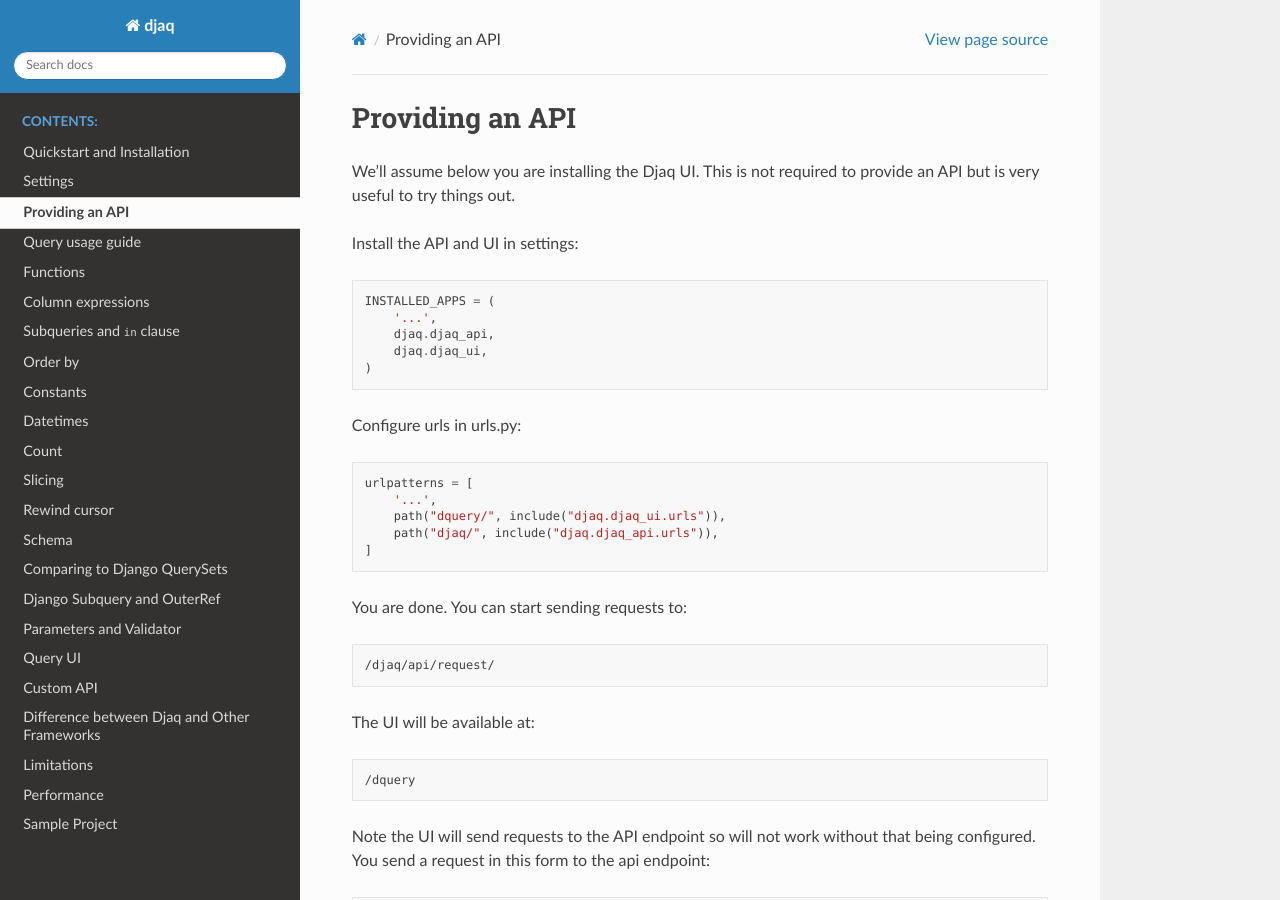
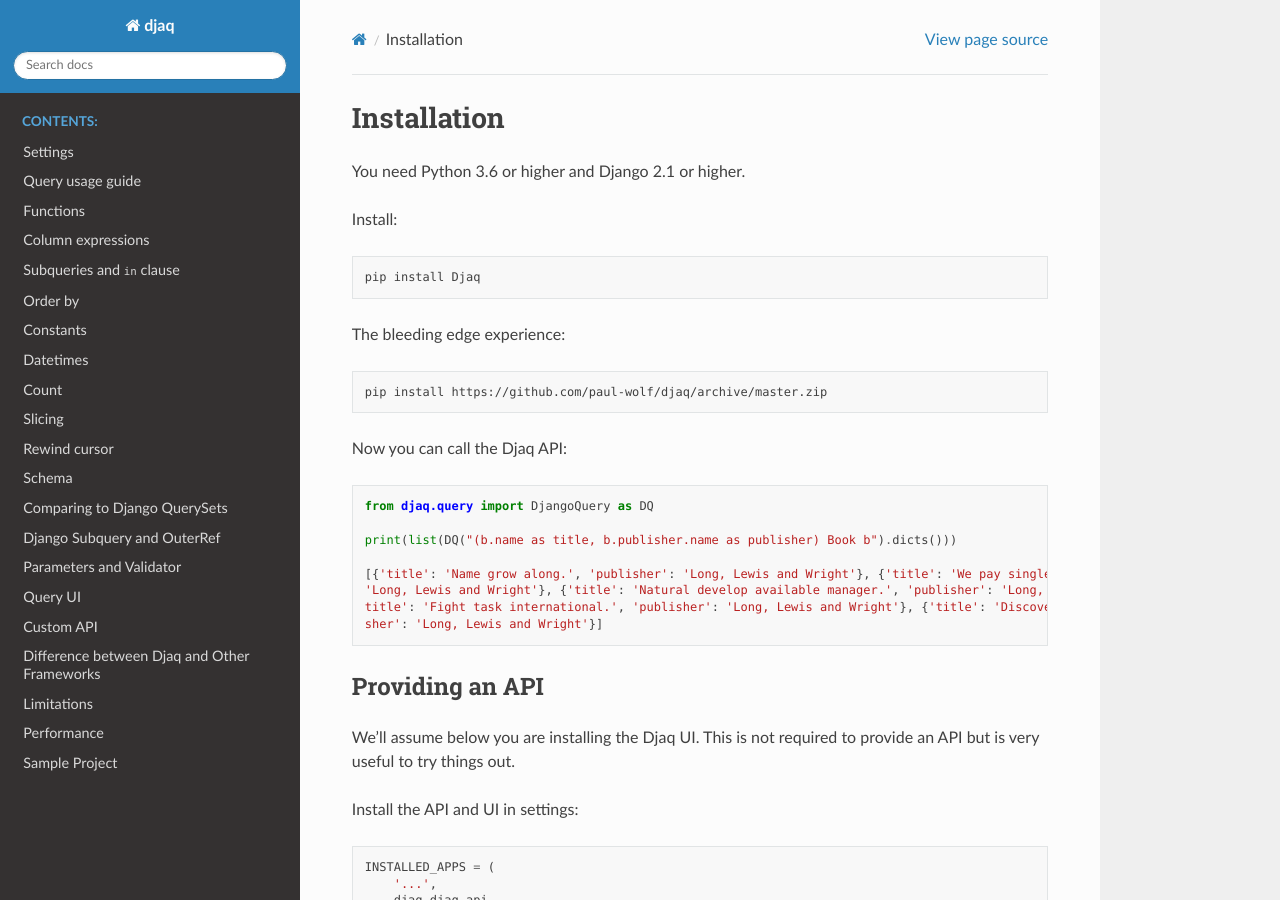
Before and after one commit to paul-wolf/djaq, a Sphinx documentation site: the page built from docs/installation.rst, in a window 1280 px wide and 900 px high. Built offline with Sphinx 7.4.7 and the Read the Docs theme 2.0.0, drawn with Linux system fonts in a browser that asks for light colours; pages that are not in the unit, such as notebooks, are missing from menus.

Commit message:
Refactor installation

```diff
--- a/docs/api_settings.rst
+++ b/docs/installation.rst
@@ -1,5 +1,37 @@
+Installation
+============
+
+You need Python 3.6 or higher and Django 2.1 or higher.
+
+Install:
+
+.. code:: shell
+
+    pip install Djaq
+
+
+The bleeding edge experience:
+
+.. code:: shell
+
+    pip install https://github.com/paul-wolf/djaq/archive/master.zip
+
+
+Now you can call the Djaq API:
+
+.. code:: python
+
+    from djaq.query import DjangoQuery as DQ
+
+    print(list(DQ("(b.name as title, b.publisher.name as publisher) Book b").dicts()))
+
+    [{'title': 'Name grow along.', 'publisher': 'Long, Lewis and Wright'}, {'title': 'We pay single record.', 'publisher':\
+    'Long, Lewis and Wright'}, {'title': 'Natural develop available manager.', 'publisher': 'Long, Lewis and Wright'}, {'\
+    title': 'Fight task international.', 'publisher': 'Long, Lewis and Wright'}, {'title': 'Discover floor phone.', 'publi\
+    sher': 'Long, Lewis and Wright'}]
+
 Providing an API
-================
+----------------
 
 We'll assume below you are installing the Djaq UI. This is not
 required to provide an API but is very useful to try things out.
@@ -93,3 +125,7 @@
     }
 
 You can send multiple `queries`, `creates`, `updates`, `deletes` operations in a single request.
+
+.. image:: images/djaq_ui.png
+  :width: 800
+  :alt: Alternative text
```
Also changed, not shown: README.md (+4 -4 lines), docs/introduction.rst (deleted, +0 -37 lines).
